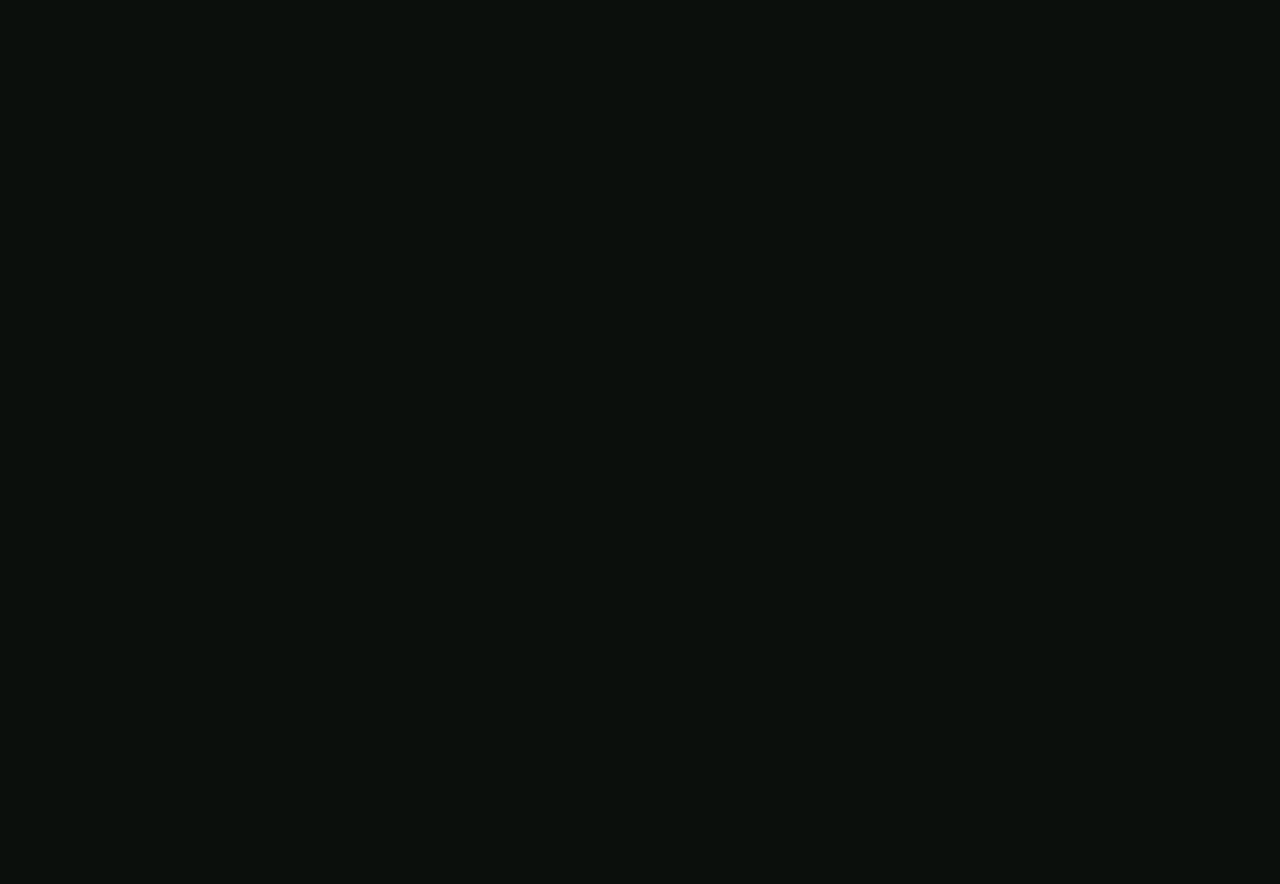
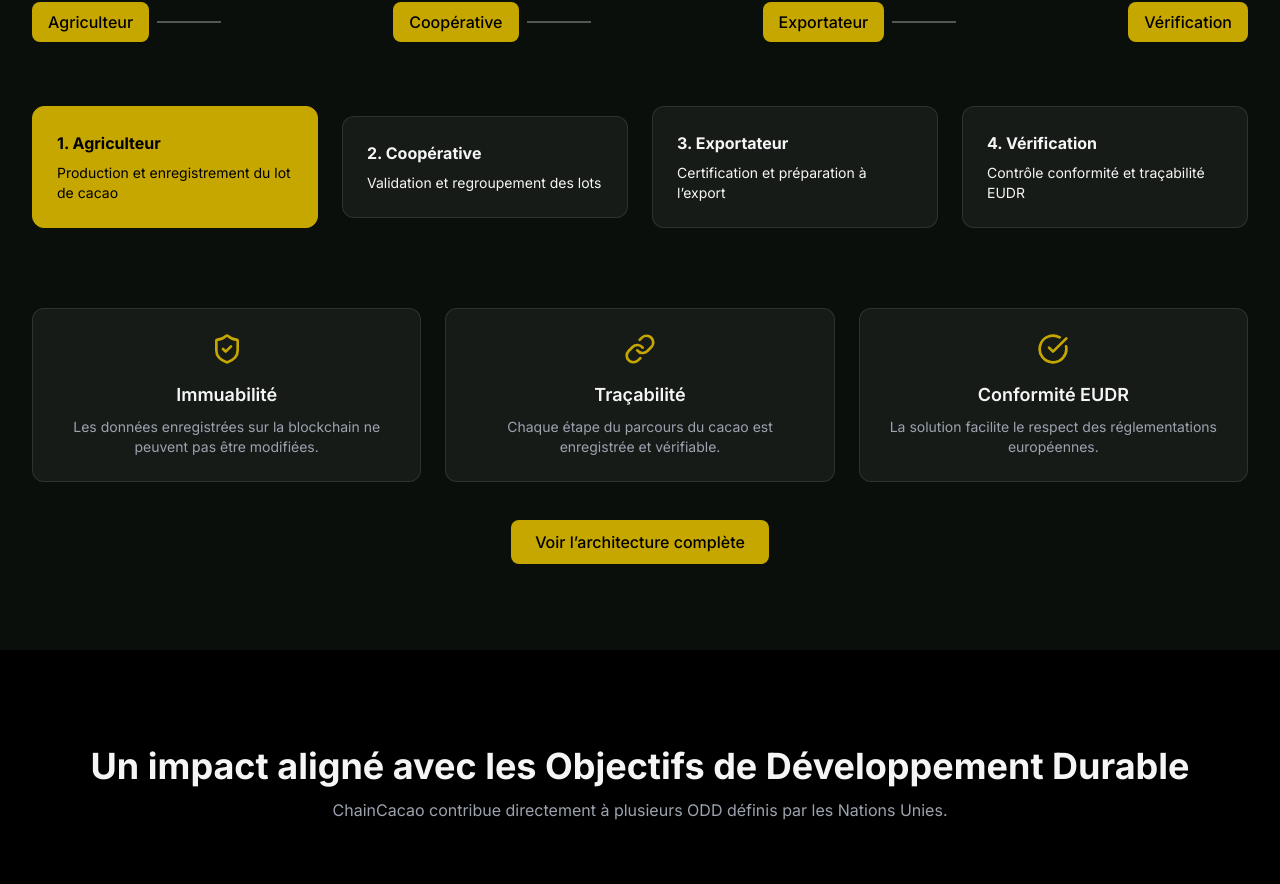
Before and after one commit to Billy-Crawford/site-chainCacao, a Next.js app: page / in a window 1280 px wide. Shown: the part 2140-3024 px from the top of the page. Before the commit the page ends 1906 px from the top, so only its background shows below. Built offline with nearby package versions, Linux system fonts and the light colour scheme.

Commit message:
solution, impact, odd

```diff
--- a/app/page.tsx
+++ b/app/page.tsx
@@ -1,5 +1,7 @@
 import HeroSection from "@/components/sections/HeroSection"
+import OddSection from "@/components/sections/OddSection"
 import ProblemSection from "@/components/sections/ProblemSection"
+import SolutionSection from "@/components/sections/SolutionSection"
 import StatsSection from "@/components/sections/StatsSection"
 
 export default function Home() {
@@ -8,6 +10,9 @@ export default function Home() {
       <HeroSection />
       <StatsSection />
       <ProblemSection />
+      <SolutionSection />
+      <OddSection />
+      '
     </main>
   )
 }
--- /dev/null
+++ b/components/sections/BlockchainDiagram.tsx
@@ -0,0 +1,33 @@
+"use client"
+
+import { motion } from "framer-motion"
+
+const nodes = ["Agriculteur", "Coopérative", "Exportateur", "Vérification"]
+
+export default function BlockchainDiagram() {
+  return (
+    <div className="flex flex-col md:flex-row items-center justify-between gap-6">
+
+      {nodes.map((node, index) => (
+        <div key={index} className="flex items-center">
+
+          {/* Node */}
+          <motion.div
+            initial={{ opacity: 0, y: 30 }}
+            animate={{ opacity: 1, y: 0 }}
+            transition={{ delay: index * 0.2 }}
+            className="bg-secondary text-black px-4 py-2 rounded-lg font-medium"
+          >
+            {node}
+          </motion.div>
+
+          {/* Ligne */}
+          {index < nodes.length - 1 && (
+            <div className="hidden md:block w-16 h-[2px] bg-white/30 mx-2" />
+          )}
+        </div>
+      ))}
+
+    </div>
+  )
+}
--- /dev/null
+++ b/components/sections/BlockchainStepper.tsx
@@ -0,0 +1,52 @@
+"use client"
+
+import { motion } from "framer-motion"
+import { useState } from "react"
+
+const steps = [
+  {
+    title: "Agriculteur",
+    description: "Production et enregistrement du lot de cacao",
+  },
+  {
+    title: "Coopérative",
+    description: "Validation et regroupement des lots",
+  },
+  {
+    title: "Exportateur",
+    description: "Certification et préparation à l’export",
+  },
+  {
+    title: "Vérification",
+    description: "Contrôle conformité et traçabilité EUDR",
+  },
+]
+
+export default function BlockchainStepper() {
+  const [active, setActive] = useState(0)
+
+  return (
+    <div className="flex flex-col md:flex-row items-center justify-between gap-6">
+      {steps.map((step, index) => (
+        <motion.div
+          key={index}
+          onClick={() => setActive(index)}
+          className={`cursor-pointer flex-1 p-6 rounded-xl border transition
+          ${
+            active === index
+              ? "bg-secondary text-black border-secondary"
+              : "bg-white/5 border-white/10"
+          }`}
+          whileHover={{ scale: 1.05 }}
+        >
+          <h4 className="font-bold mb-2">
+            {index + 1}. {step.title}
+          </h4>
+          <p className="text-sm">
+            {step.description}
+          </p>
+        </motion.div>
+      ))}
+    </div>
+  )
+}
--- /dev/null
+++ b/components/sections/OddBadge.tsx
@@ -0,0 +1,23 @@
+type Props = {
+  title: string
+  description: string
+  number: string
+}
+
+export default function OddBadge({ title, description, number }: Props) {
+  return (
+    <div className="bg-white/5 border border-white/10 rounded-xl p-6 hover:border-secondary transition">
+      <div className="text-secondary font-bold text-lg mb-2">
+        ODD {number}
+      </div>
+
+      <h3 className="font-semibold text-lg mb-2">
+        {title}
+      </h3>
+
+      <p className="text-sm text-gray-400">
+        {description}
+      </p>
+    </div>
+  )
+}
--- /dev/null
+++ b/components/sections/OddSection.tsx
@@ -0,0 +1,51 @@
+import Container from "../shared/Container"
+import OddBadge from "./OddBadge"
+
+export default function OddSection() {
+  return (
+    <section className="py-24 bg-black">
+      <Container>
+
+        {/* Titre */}
+        <div className="text-center mb-16">
+          <h2 className="text-3xl md:text-4xl font-bold">
+            Un impact aligné avec les Objectifs de Développement Durable
+          </h2>
+          <p className="text-gray-400 mt-3 max-w-2xl mx-auto">
+            ChainCacao contribue directement à plusieurs ODD définis par les Nations Unies.
+          </p>
+        </div>
+
+        {/* Grille */}
+        <div className="grid md:grid-cols-4 gap-6">
+
+          <OddBadge
+            number="1"
+            title="Pas de pauvreté"
+            description="Augmenter les revenus des producteurs grâce à une meilleure répartition de la valeur."
+          />
+
+          <OddBadge
+            number="2"
+            title="Faim zéro"
+            description="Stabiliser les revenus agricoles pour renforcer la sécurité alimentaire."
+          />
+
+          <OddBadge
+            number="8"
+            title="Travail décent"
+            description="Assurer des conditions économiques plus justes pour les agriculteurs."
+          />
+
+          <OddBadge
+            number="12"
+            title="Consommation responsable"
+            description="Garantir une chaîne d’approvisionnement transparente et traçable."
+          />
+
+        </div>
+
+      </Container>
+    </section>
+  )
+}
--- /dev/null
+++ b/components/sections/SolutionSection.tsx
@@ -0,0 +1,72 @@
+import Container from "../shared/Container";
+import Link from "next/link";
+import { ShieldCheck, Link as LinkIcon, CheckCircle } from "lucide-react";
+import BlockchainStepper from "./BlockchainStepper";
+import BlockchainDiagram from "./BlockchainDiagram";
+
+export default function SolutionSection() {
+  return (
+    <section className="py-24 bg-dark">
+      <Container>
+        {/* Titre */}
+        <div className="text-center mb-16">
+          <h2 className="text-3xl md:text-4xl font-bold">
+            Une solution basée sur la blockchain
+          </h2>
+          <p className="text-gray-400 mt-3 max-w-2xl mx-auto">
+            ChainCacao permet de tracer chaque lot de cacao de la production à
+            l’export, grâce à une technologie transparente, sécurisée et
+            immuable.
+          </p>
+        </div>
+
+        {/* Diagramme (PRIORITÉ VISUELLE) */}
+        <div className="mb-16">
+          <BlockchainDiagram />
+        </div>
+
+        {/* Stepper (INTERACTION) */}
+        <div className="mb-20">
+          <BlockchainStepper />
+        </div>
+
+        {/* Avantages */}
+        <div className="grid md:grid-cols-3 gap-6 mb-12">
+          <div className="bg-white/5 border border-white/10 rounded-xl p-6 text-center hover:border-secondary transition">
+            <ShieldCheck className="mx-auto mb-4 text-secondary" size={32} />
+            <h3 className="font-semibold text-lg mb-2">Immuabilité</h3>
+            <p className="text-sm text-gray-400">
+              Les données enregistrées sur la blockchain ne peuvent pas être modifiées.
+            </p>
+          </div>
+
+          <div className="bg-white/5 border border-white/10 rounded-xl p-6 text-center hover:border-secondary transition">
+            <LinkIcon className="mx-auto mb-4 text-secondary" size={32} />
+            <h3 className="font-semibold text-lg mb-2">Traçabilité</h3>
+            <p className="text-sm text-gray-400">
+              Chaque étape du parcours du cacao est enregistrée et vérifiable.
+            </p>
+          </div>
+
+          <div className="bg-white/5 border border-white/10 rounded-xl p-6 text-center hover:border-secondary transition">
+            <CheckCircle className="mx-auto mb-4 text-secondary" size={32} />
+            <h3 className="font-semibold text-lg mb-2">Conformité EUDR</h3>
+            <p className="text-sm text-gray-400">
+              La solution facilite le respect des réglementations européennes.
+            </p>
+          </div>
+        </div>
+
+        {/* CTA */}
+        <div className="text-center">
+          <Link
+            href="/solution"
+            className="bg-secondary text-black px-6 py-3 rounded-lg font-medium hover:opacity-80 transition"
+          >
+            Voir l’architecture complète
+          </Link>
+        </div>
+      </Container>
+    </section>
+  );
+}
```
